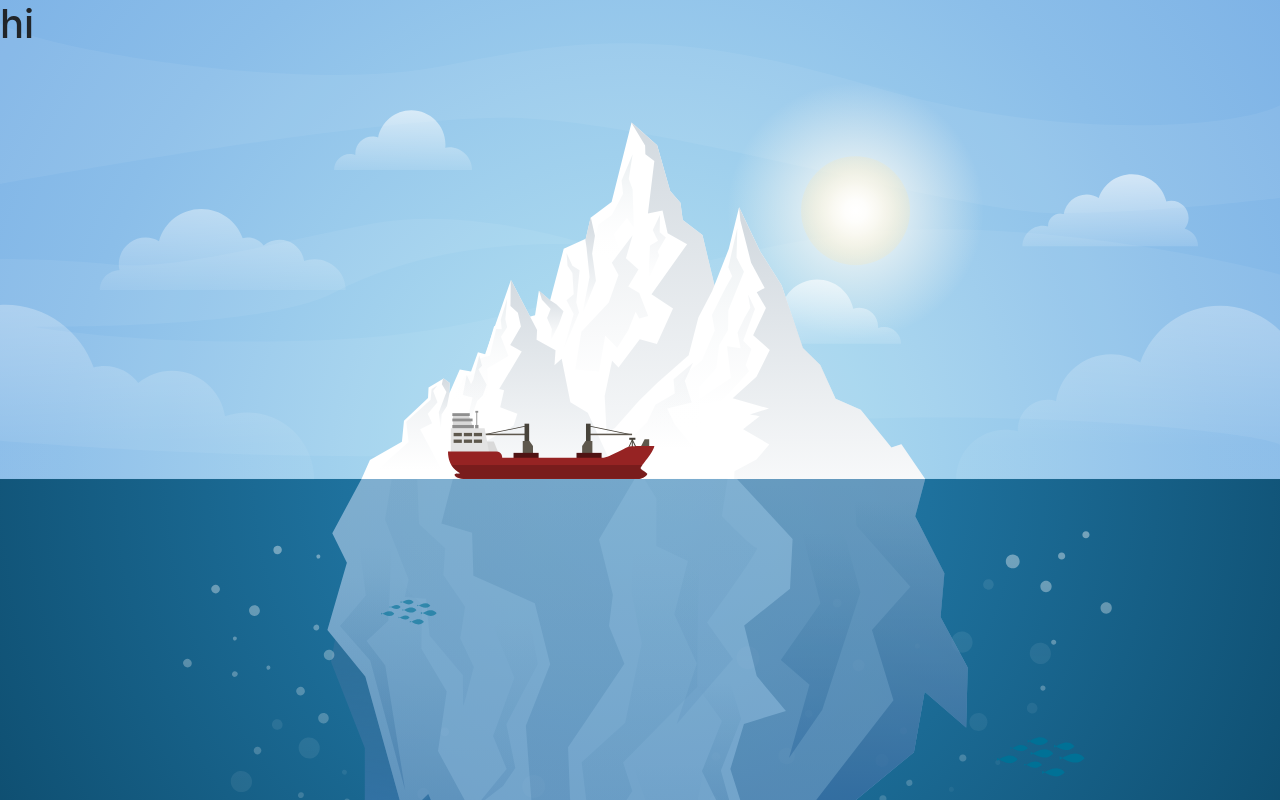
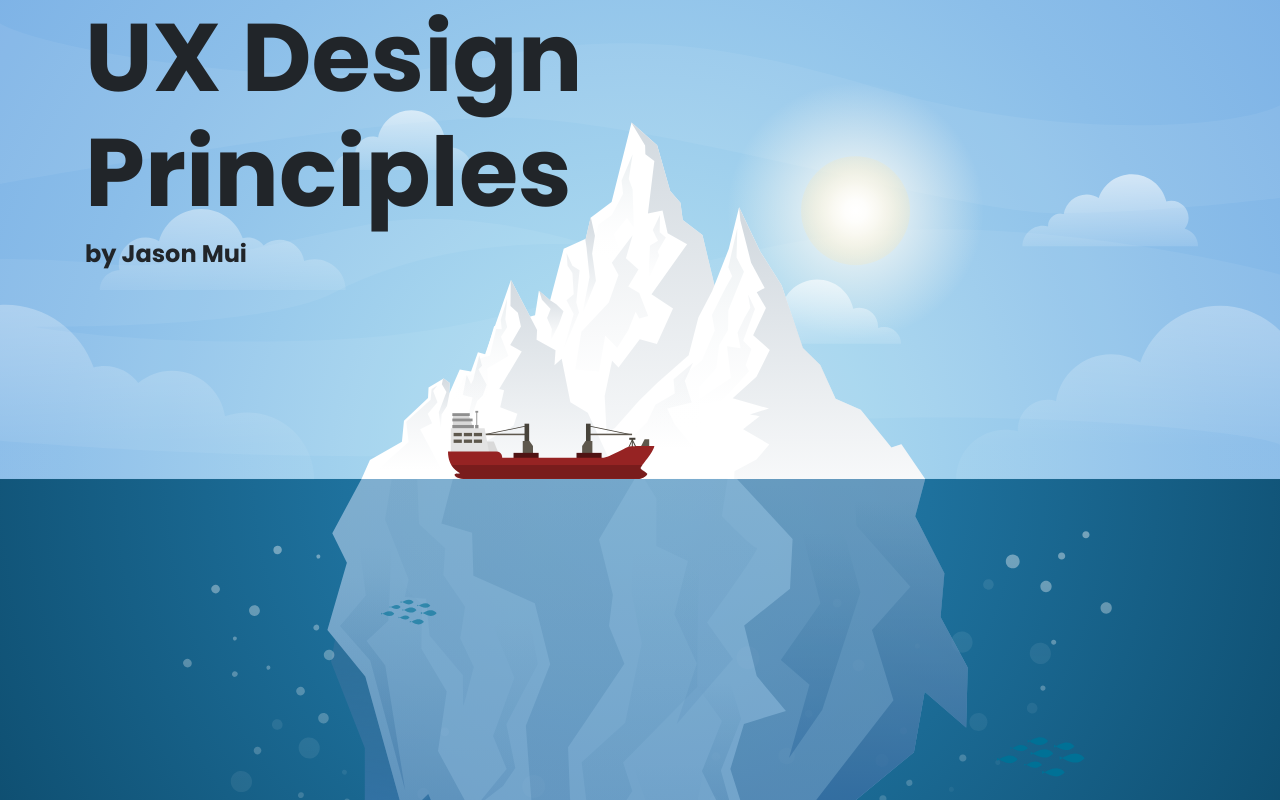
Before and after one commit to Jasonx235/UX-Design-Pricinples, a React (Create React App) app: page / in a window 1280 px wide. Shown: the top 800 px of the page. Built offline with nearby package versions, Linux system fonts and the light colour scheme.

Commit message:
Added Header and Updated Figma Design

```diff
--- a/src/App.js
+++ b/src/App.js
@@ -1,15 +1,18 @@
 import React from "react";
 import { ReactComponent as Background } from "./images/illustration.svg";
+import Header from "./components/Header";
 
+import "bootstrap/dist/css/bootstrap.min.css";
 import "./CSS/style.css";
-import "bootstrap/dist/css/bootstrap.min.css";
 
 function App() {
   return (
-    <div>
+    <>
       <Background />
-      <h1>hi</h1>
-    </div>
+      <div className='container'>
+        <Header />
+      </div>
+    </>
   );
 }
 
--- a/src/CSS/style.css
+++ b/src/CSS/style.css
@@ -34,8 +34,18 @@ body {
   background-position: center;
 }
 
+/* <Header/> Styles */
+h1 {
+  font-size: clamp(32px, 10vw, 96px);
+  font-weight: bold;
+}
+
+.name {
+  font-size: clamp(12px, 5vw, 24px);
+  font-weight: bold;
+}
+
 /* Setting SVG to background */
-
 svg {
   position: absolute;
   display: none;
--- /dev/null
+++ b/src/components/Header.jsx
@@ -0,0 +1,16 @@
+import React from "react";
+
+function Header() {
+  return (
+    <>
+      <h1>
+        UX Design
+        <br />
+        Principles
+      </h1>
+      <span className='name'>by Jason Mui</span>
+    </>
+  );
+}
+
+export default Header;
```
